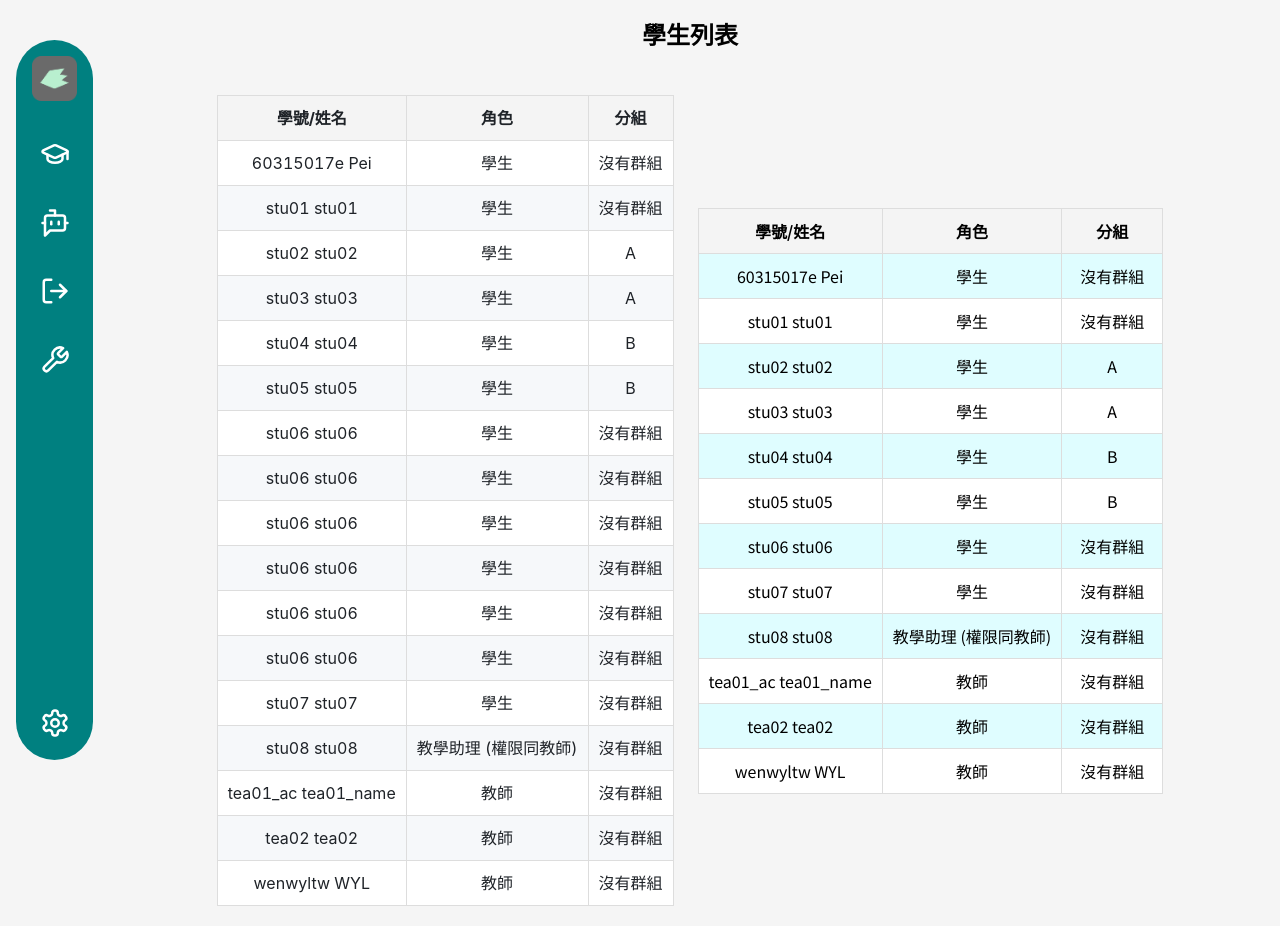
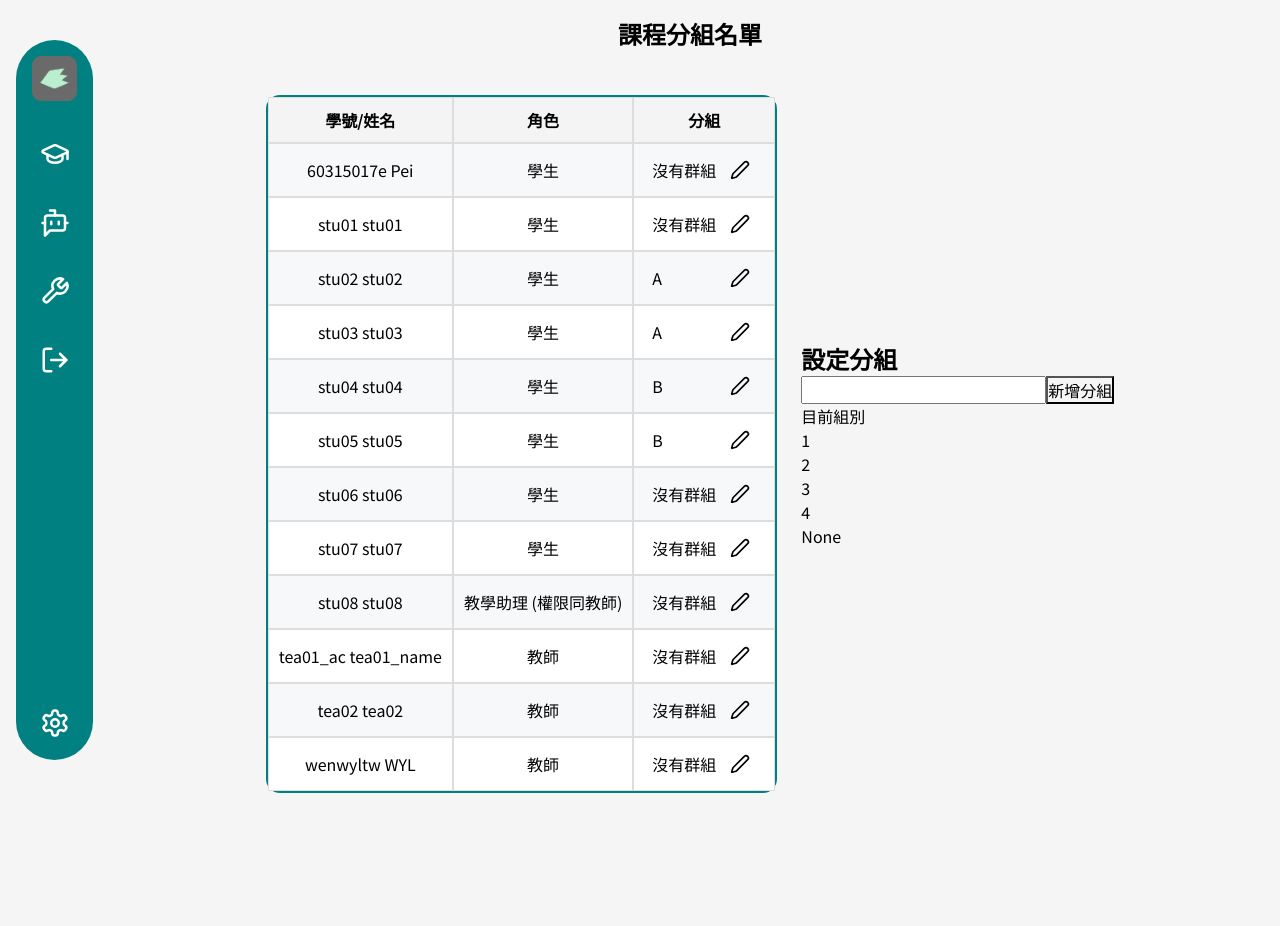
Before and after one commit to NTNU-SE-Alpha/frontend, a React (Create React App) app in the folder my-app/: page /student-list in a window 1280 px wide. After the commit the page ends 813 px from the top, so only its background shows below. Built offline with nearby package versions, Linux system fonts and the light colour scheme; sample sign-in values are in the browser's storage.

Commit message:
add list

```diff
--- a/my-app/src/Components/Nav.js
+++ b/my-app/src/Components/Nav.js
@@ -266,14 +266,14 @@ const Nav = () => {
               <BotMessageSquare />
             </a>
           </a>
+          <a href="/student-list" className="active_text no4">
+            <a class="icon">
+              <Wrench />
+            </a>
+          </a>
           <a href="/logout" className="active_text no3">
             <a class="icon">
               <LogOut />
-            </a>
-          </a>
-          <a href="/student-list" className="active_text no4">
-            <a class="icon">
-              <Wrench />
             </a>
           </a>
           <a href="/setting" className="active_text nox">
--- a/my-app/src/Pages/StudentList.js
+++ b/my-app/src/Pages/StudentList.js
@@ -3,6 +3,8 @@ import styled from 'styled-components';
 import { marked, use } from 'marked';
 import { set, useForm } from 'react-hook-form';
 import Button from '../Components/Button';
+import { Pen } from 'lucide-react';
+import ButtonIcon from '../Components/ButtonIcon';
 const HomeStyle = styled.div`
   margin-top: 1rem;
   margin-left: 100px;
@@ -14,22 +16,24 @@ const HomeStyle = styled.div`
     font-size: 1.5rem;
     font-weight: bold;
   }
-  .flex {
+  div.flex {
     display: flex;
     justify-content: center;
     align-items: center;
     gap: 1.5rem;
-  }
-  div {
+
     table {
       /* width: 100%; */
-      border-collapse: collapse;
       text-align: center;
+      border-spacing: 0;
       margin: 20px 0;
-
+      border: teal solid 2px;
+      border-radius: 14px;
+      tbody,
+      thead {
         tr {
-        &.bg-gray-50 {
-          background-color: #dffdff;
+          &.bg-teal-50 {
+            background-color: #f6f8fa;
           }
           &.bg-white {
             background-color: #fff;
@@ -41,6 +45,7 @@ const HomeStyle = styled.div`
           td {
           }
         }
+      }
 
       th,
       td {
@@ -48,7 +53,7 @@ const HomeStyle = styled.div`
         border: 1px solid #ddd;
         input {
           padding: 0 0.5rem;
-          text-align: center;
+          /* text-align: center; */
           width: 100px;
           border: none;
           background: inherit;
@@ -64,37 +69,69 @@ const HomeStyle = styled.div`
           width: 100%;
           border: none;
           border-radius: 0.5rem;
-          &:hover{
+
+          display: flex;
+          align-items: center;
+          justify-content: space-between;
+
+          &:hover {
             cursor: pointer;
-            background-color: #f4f4f4;
+            /* background-color: #f4f4f4; */
+          }
+
+          button {
+            margin-left: 0.5rem;
+
+            svg {
+              width: 20px;
+              height: 20px;
             }
           }
         }
       }
     }
+  }
+  [titleR] {
+    position: relative;
+  }
+
+  [titleR]:hover::after {
+    content: attr(titleR);
+    position: absolute;
+
+    left: 150%;
+    transform: translateX(-50%);
+    background-color: black;
+    color: white;
+    padding: 5px 10px;
+    border-radius: 4px;
+    font-size: 14px;
+    white-space: nowrap;
+    z-index: 1000;
+  }
 `;
 
-const studentList = `
-| 學號/姓名       | 角色                  | 分組      |
-|----------------|-----------------------|----------|
-| 60315017e Pei | 學生                  | 沒有群組 |
-| stu01 stu01    | 學生                  | 沒有群組 |
-| stu02 stu02    | 學生                  | A        |
-| stu03 stu03    | 學生                  | A        |
-| stu04 stu04    | 學生                  | B        |
-| stu05 stu05    | 學生                  | B        |
-| stu06 stu06    | 學生                  | 沒有群組 |
-| stu06 stu06    | 學生                  | 沒有群組 |
-| stu06 stu06    | 學生                  | 沒有群組 |
-| stu06 stu06    | 學生                  | 沒有群組 |
-| stu06 stu06    | 學生                  | 沒有群組 |
-| stu06 stu06    | 學生                  | 沒有群組 |
-| stu07 stu07    | 學生                  | 沒有群組 |
-| stu08 stu08    | 教學助理 (權限同教師) | 沒有群組 |
-| tea01_ac tea01_name | 教師               | 沒有群組 |
-| tea02 tea02    | 教師                  | 沒有群組 |
-| wenwyltw WYL   | 教師                  | 沒有群組 |
-`;
+// const studentList = `
+// | 學號/姓名       | 角色                  | 分組      |
+// |----------------|-----------------------|----------|
+// | 60315017e Pei | 學生                  | 沒有群組 |
+// | stu01 stu01    | 學生                  | 沒有群組 |
+// | stu02 stu02    | 學生                  | A        |
+// | stu03 stu03    | 學生                  | A        |
+// | stu04 stu04    | 學生                  | B        |
+// | stu05 stu05    | 學生                  | B        |
+// | stu06 stu06    | 學生                  | 沒有群組 |
+// | stu06 stu06    | 學生                  | 沒有群組 |
+// | stu06 stu06    | 學生                  | 沒有群組 |
+// | stu06 stu06    | 學生                  | 沒有群組 |
+// | stu06 stu06    | 學生                  | 沒有群組 |
+// | stu06 stu06    | 學生                  | 沒有群組 |
+// | stu07 stu07    | 學生                  | 沒有群組 |
+// | stu08 stu08    | 教學助理 (權限同教師) | 沒有群組 |
+// | tea01_ac tea01_name | 教師               | 沒有群組 |
+// | tea02 tea02    | 教師                  | 沒有群組 |
+// | wenwyltw WYL   | 教師                  | 沒有群組 |
+// `;
 
 const students = [
   { id: '60315017e', name: 'Pei', role: '學生', group: '沒有群組' },
@@ -116,8 +153,11 @@ const students = [
   { id: 'wenwyltw', name: 'WYL', role: '教師', group: '沒有群組' },
 ];
 
+const mygroupList = ['1', '2', '3', '4', 'None'];
 const StudentList = () => {
   const [group, setgroup] = useState({});
+  const [addgroup, setaddgroup] = useState('');
+  const [groupList, setgroupList] = useState(mygroupList);
   const [editIndex, seteditIndex] = useState(null);
   const {
     register,
@@ -146,25 +186,28 @@ const StudentList = () => {
       [index]: value,
     }));
   };
-  useEffect(() => {
-
-  }, []);
+  const handleAddGroupClick = () => {
+    setgroupList((prev) => [...prev, addgroup]);
+  };
+  const handleAddGroupInput = (e) => {
+    setaddgroup(e.target.value);
+  };
+  useEffect(() => {}, []);
   return (
     <div>
       <HomeStyle>
-        <p className="title">學生列表</p>
+        <p className="title">課程分組名單</p>
         <div className="flex">
-          <div className="markdown-body">
+          {/* <div className="markdown-body">
             <div
               dangerouslySetInnerHTML={{
                 __html: marked(studentList || ''),
               }}
             />
-          </div>
-
-          <table className="min-w-full bg-white border border-gray-300">
+          </div> */}
+          <table>
             <thead>
-              <tr className="bg-gray-100">
+              <tr className="tr-title">
                 <th>學號/姓名</th>
                 <th>角色</th>
                 <th>分組</th>
@@ -174,7 +217,7 @@ const StudentList = () => {
               {students.map((student, index) => (
                 <tr
                   key={index}
-                  className={index % 2 === 0 ? 'bg-gray-50' : 'bg-white'}
+                  className={index % 2 === 0 ? 'bg-teal-50' : 'bg-white'}
                 >
                   <td className="px-4 py-2 border-b">
                     {student.id} {student.name}
@@ -200,18 +243,19 @@ const StudentList = () => {
                         <button
                           className="白 blank"
                           onClick={() => handleButtonClick(index)}
-                          title="雙擊以編輯"
+                          titleR="點擊以編輯"
                         >
                           {group[index] || student.group}
+                          <ButtonIcon>
+                            <Pen />
+                          </ButtonIcon>
                         </button>
                       )}
 
                       <datalist id="group">
-                        <option value="1"></option>
-                        <option value="2"></option>
-                        <option value="3"></option>
-                        <option value="4"></option>
-                        <option value="None"></option>
+                        {groupList.map((group, index) => (
+                          <option key={index} value={group} />
+                        ))}
                       </datalist>
                     </form>
                   </td>
@@ -219,6 +263,26 @@ const StudentList = () => {
               ))}
             </tbody>
           </table>
+          <div>
+            <p className="title">設定分組</p>
+            <form>
+              <div>
+                <input
+                  type="text"
+                  onChange={(e) => {
+                    handleAddGroupInput(e);
+                  }}
+                />
+                <button onClick={() => handleAddGroupClick}>新增分組</button>
+              </div>
+            </form>
+            <p>目前組別</p>
+            <ul>
+              {groupList.map((group, index) => (
+                <li key={index}>{group}</li>
+              ))}
+            </ul>
+          </div>
         </div>
       </HomeStyle>
     </div>
```
Lines whose indentation alone changed are shown as unchanged.
